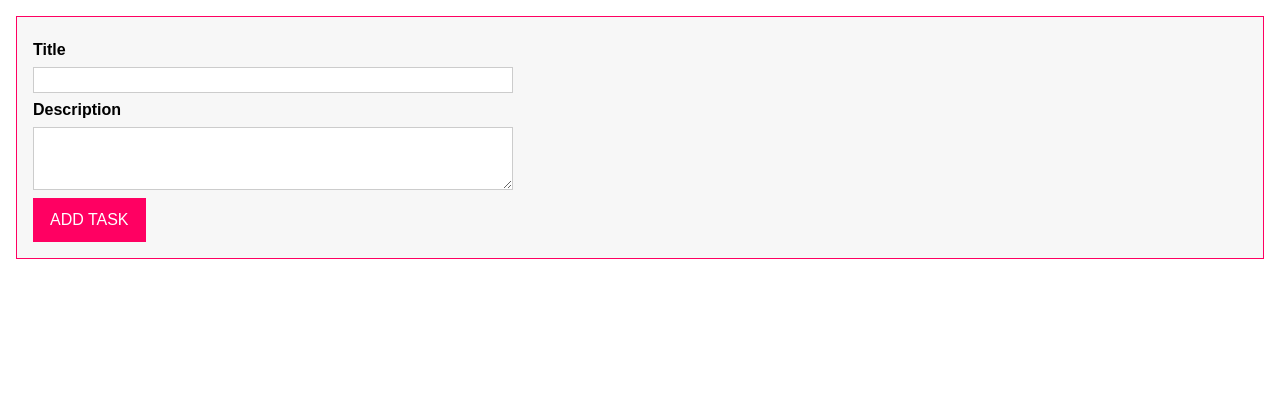
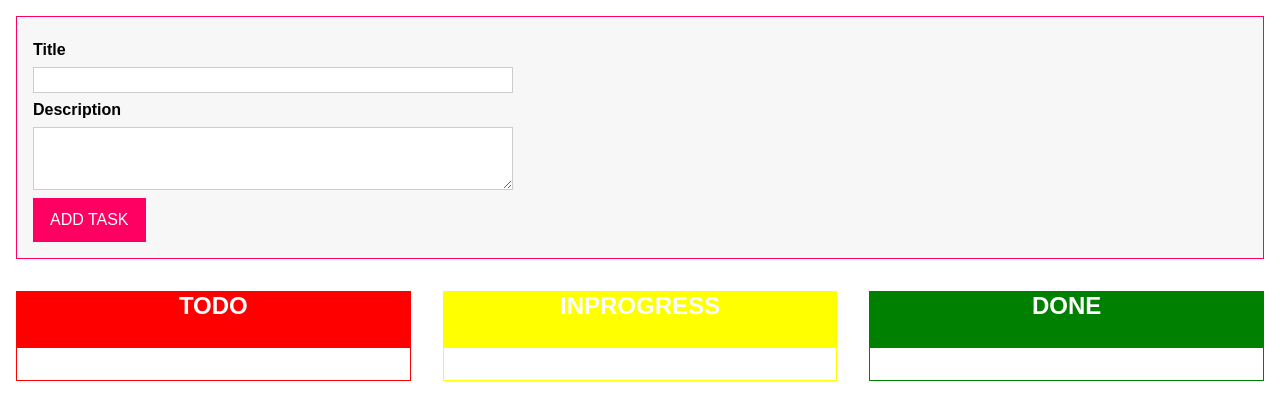
Before and after one commit to GrzegorzDryja/kanban-board, a plain HTML site: page index.html in a window 1280 px wide. Drawn offline with Linux system fonts and the light colour scheme.

Commit message:
Render kanban columns

```diff
--- a/dist/script.js
+++ b/dist/script.js
@@ -238,18 +238,56 @@ System.register("components/kanban-input", ["decorators/autobind", "util/validat
         }
     };
 });
-System.register("mod", ["components/kanban-input"], function (exports_4, context_4) {
+System.register("components/task-list", [], function (exports_4, context_4) {
     "use strict";
-    var kanban_input_ts_1, kanbanInput;
+    var TaskList;
     var __moduleName = context_4 && context_4.id;
+    return {
+        setters: [],
+        execute: function () {
+            TaskList = class TaskList {
+                constructor(type) {
+                    this.type = type;
+                    this.templateElement = document.getElementById('task-list');
+                    this.hostElement = document.getElementById('flex-container');
+                    const importedNode = document.importNode(this.templateElement.content, true);
+                    this.element = importedNode.firstElementChild;
+                    this.element.id = `${this.type}-task`;
+                    this.attach();
+                    this.renderContent();
+                }
+                renderContent() {
+                    const listId = `${this.type}-task-list`;
+                    this.element.querySelector('ul').id = listId;
+                    this.element.querySelector('h2').textContent =
+                        this.type.toUpperCase();
+                }
+                attach() {
+                    this.hostElement.insertAdjacentElement('beforeend', this.element);
+                }
+            };
+            exports_4("TaskList", TaskList);
+        }
+    };
+});
+System.register("mod", ["components/kanban-input", "components/task-list"], function (exports_5, context_5) {
+    "use strict";
+    var kanban_input_ts_1, task_list_ts_1, kanbanInput, todo, inprogress, done;
+    var __moduleName = context_5 && context_5.id;
     return {
         setters: [
             function (kanban_input_ts_1_1) {
                 kanban_input_ts_1 = kanban_input_ts_1_1;
+            },
+            function (task_list_ts_1_1) {
+                task_list_ts_1 = task_list_ts_1_1;
             }
         ],
         execute: function () {
             kanbanInput = new kanban_input_ts_1.KanbanInput();
+            todo = new task_list_ts_1.TaskList('todo');
+            inprogress = new task_list_ts_1.TaskList('inprogress');
+            done = new task_list_ts_1.TaskList('done');
         }
     };
 });
--- a/index.html
+++ b/index.html
@@ -39,7 +39,9 @@
       </section>
     </template>
 
-    <div id="app"></div>
+    <div id="app">
+      <div id="flex-container"></div>
+    </div>
 
   </body>
 </html>
--- a/src/mod.ts
+++ b/src/mod.ts
@@ -1,4 +1,7 @@
-// @ts-ignore
 import { KanbanInput } from './components/kanban-input.ts';
+import { TaskList } from './components/task-list.ts';
 
 const kanbanInput = new KanbanInput();
+const todo = new TaskList('todo');
+const inprogress = new TaskList('inprogress');
+const done = new TaskList('done');
--- a/style.css
+++ b/style.css
@@ -55,32 +55,38 @@
     border-color: #a80041;
   }
 
+  #flex-container {
+    display: flex;
+    flex-direction: row;
+    justify-content: space-around;
+
+  }
+
   .kanban {
     margin: 1rem;
     border: 1px solid red;
+    width: 100%;
   }
 
   .kanban header {
     background: red;
     height: 3.5rem;
-    display: flex;
-    justify-content: center;
-    align-items: center;
+    text-align: center;
   }
 
-  #inprogress {
+  #inprogress-task {
     border-color: yellow;
   }
 
-  #inprogress header {
+  #inprogress-task header {
     background: yellow;
   }
 
-  #done {
+  #done-task {
     border-color: green;
   }
 
-  #done header {
+  #done-task header {
     background: green;
   }
 
```
Also changed, not shown: src/components/task-list.ts (added, +32 -0 lines).
